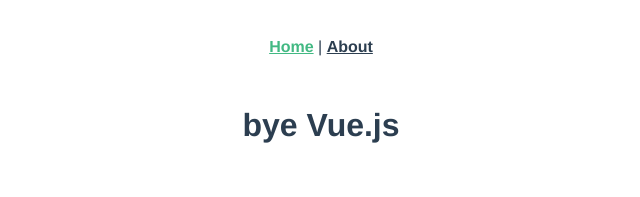
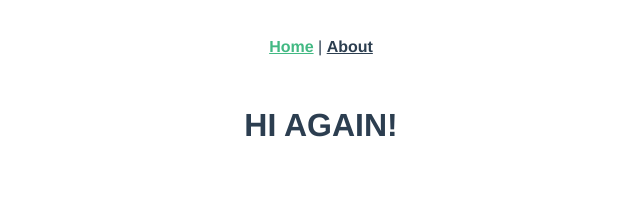
Before and after one commit to ernestomelchor/community_resume_frontend_app, a Vue app: page / in a window 1280 px wide. Shown: the top 197 px of the page, without its empty margins (319-959 px from the left). Built offline with nearby package versions, Linux system fonts and the light colour scheme; the HTML template or start-up script is replaced by a standard one.

Commit message:
change message one more time and delete extra comment

```diff
--- a/src/views/Home.vue
+++ b/src/views/Home.vue
@@ -3,7 +3,7 @@
     <h1>{{ message }}</h1>
   </div>
 </template>
-// this is a comment i hope, signed dan clair
+
 
 <style>
 </style>
@@ -12,10 +12,10 @@
 export default {
   data: function() {
     return {
-      message: "bye Vue.js",
+      message: "HI AGAIN!"
     };
   },
   created: function() {},
-  methods: {},
+  methods: {}
 };
 </script>
```
